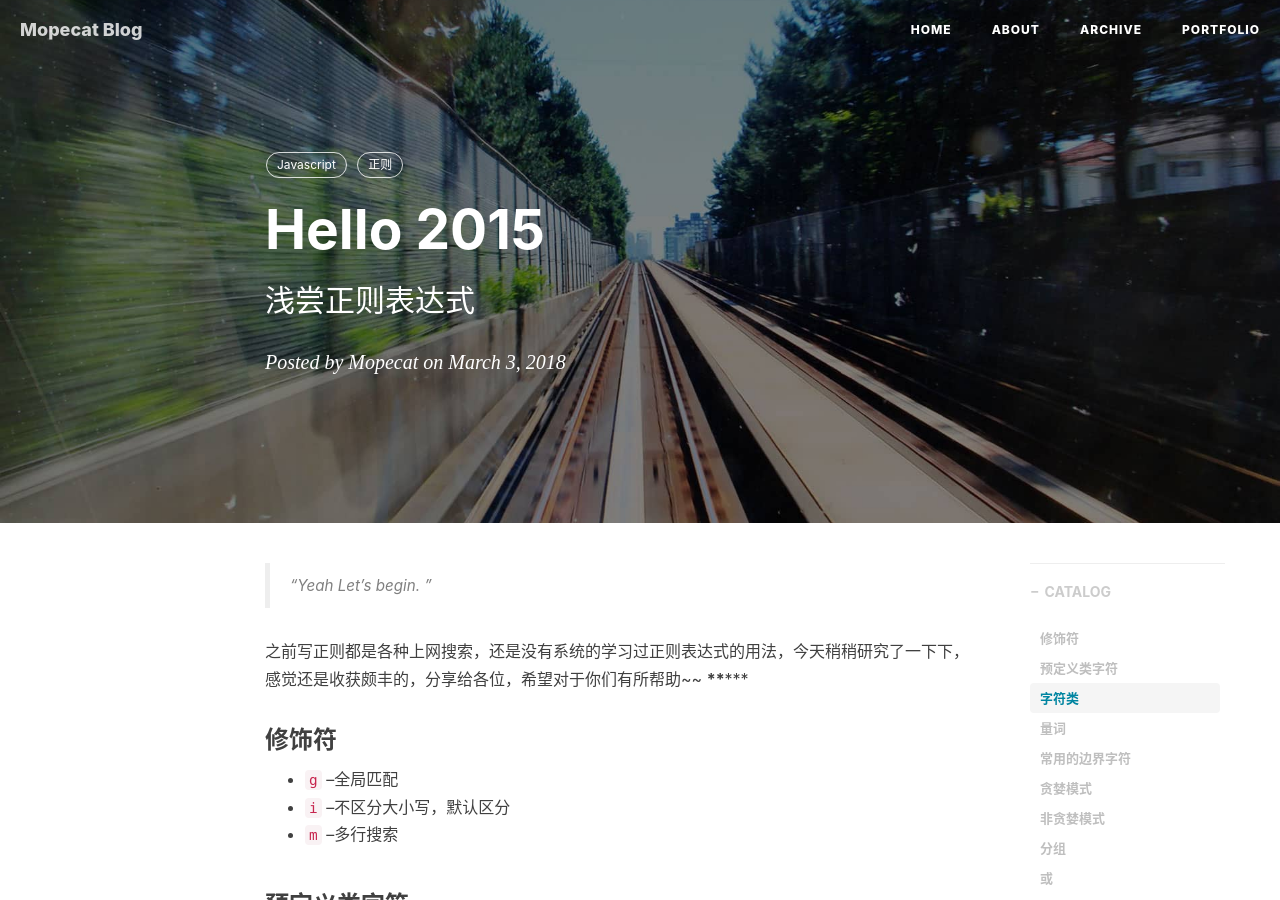
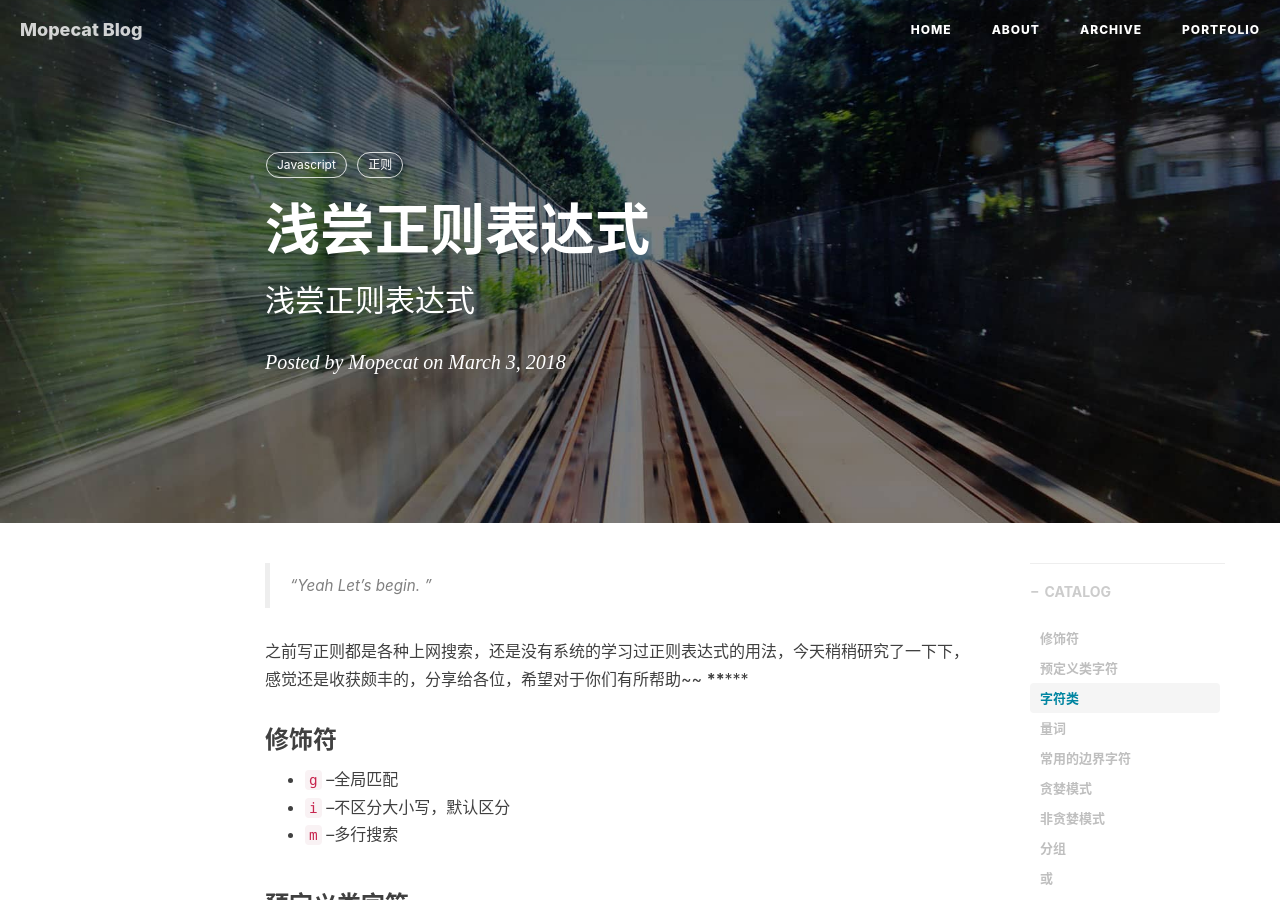
Before and after one commit to Mopecat/mopecat.github.io, a Jekyll site: the page built from _posts/2018-03-03-reg-2018.markdown, in a window 1280 px wide and 900 px high. Built offline with Jekyll 4.4.1, drawn with Linux system fonts in a browser that asks for light colours; nearby versions of some CDN libraries; comment, search, counter and statistics services are not loaded.

Commit message:
change title

```diff
--- a/_posts/2018-03-03-reg-2018.markdown
+++ b/_posts/2018-03-03-reg-2018.markdown
@@ -1,6 +1,6 @@
 ---
 layout:     post
-title:      "Hello 2015"
+title:      "浅尝正则表达式"
 subtitle:   "浅尝正则表达式"
 date:       2018-03-03 12:00:00
 author:     "Mopecat"
```
